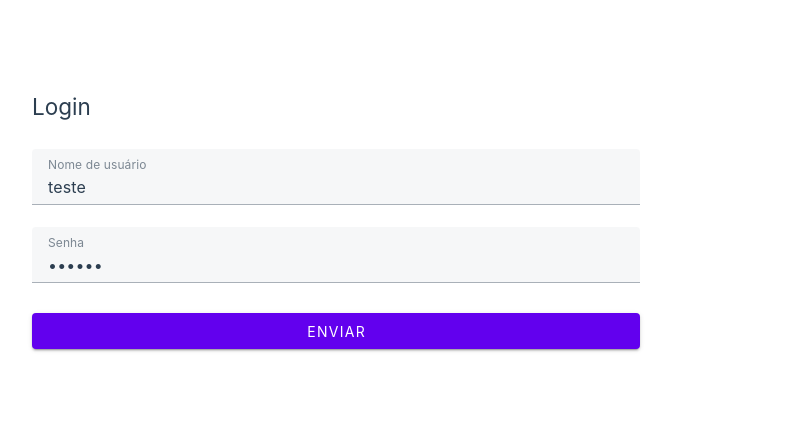
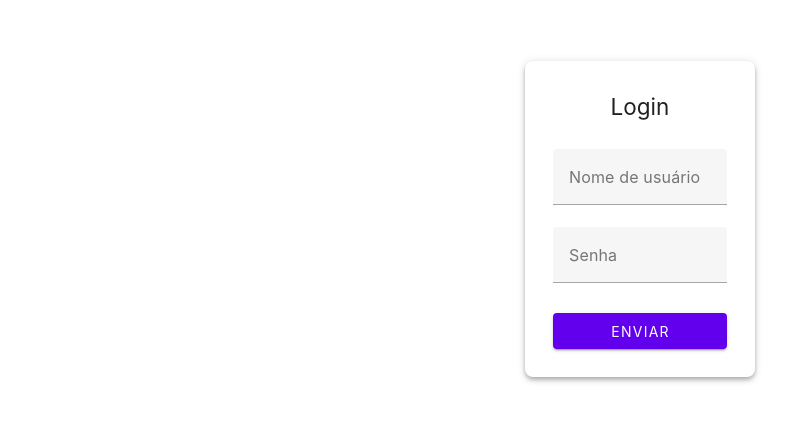
Before and after one commit to gabrielrobotic/musicascifradas-frontend, a Vue app: page /login in a window 1280 px wide. Shown: the part 181-602 px from the top of the page, without its empty margins (0-790 px from the left). Built offline with nearby package versions, Linux system fonts and the light colour scheme.

Commit message:
add: Correção no Layout

```diff
--- a/src/App.vue
+++ b/src/App.vue
@@ -35,7 +35,7 @@ function exibirBtnLogin() {
       </v-list>
     </v-navigation-drawer>
 
-    <v-main class="d-flex align-center justify-center">
+    <v-main>
       <router-view v-slot="{ Component }">
         <v-fade-transition hide-on-leave>
           <component :is="Component" />
--- a/src/assets/main.css
+++ b/src/assets/main.css
@@ -2,7 +2,6 @@
 
 #app {
   max-width: 1280px;
-  width: 100%;
   margin: 0 auto;
   padding: 2rem;
   font-weight: normal;
@@ -30,7 +29,7 @@ a,
 
   #app {
     display: grid;
-    grid-template-columns: 1fr 1fr;
+    grid-template-columns: 1fr;
     padding: 0 2rem;
   }
 }
--- a/src/views/LoginView.vue
+++ b/src/views/LoginView.vue
@@ -1,9 +1,10 @@
 <template>
-  <v-row class="rounded-lg">
-    <v-col cols="12">
+  <v-sheet elevation="4" rounded="lg" class="pa-2">
+    <v-row class="ma-2">
+      <v-col cols="12" class="text-center">
         <h2>Login</h2>
       </v-col>
-    <v-col cols="12">
+      <v-col>
         <v-form @submit.prevent="submitLogin">
           <v-text-field v-model:model-value="login" label="Nome de usuário" />
           <v-text-field v-model:model-value="password" label="Senha" type="password" />
@@ -12,6 +13,8 @@
         </v-form>
       </v-col>
     </v-row>
+  </v-sheet>
+
 </template>
 
 <script setup>
@@ -20,8 +23,8 @@ import { authenticationService } from '@/services/authentication'
 import { useAuth } from '@/stores/auth'
 import router from '@/router';
 
-let login = ref('teste')
-let password = ref('testes')
+let login = ref('')
+let password = ref('')
 
 const auth = useAuth()
 
```
Lines whose indentation alone changed are shown as unchanged.
